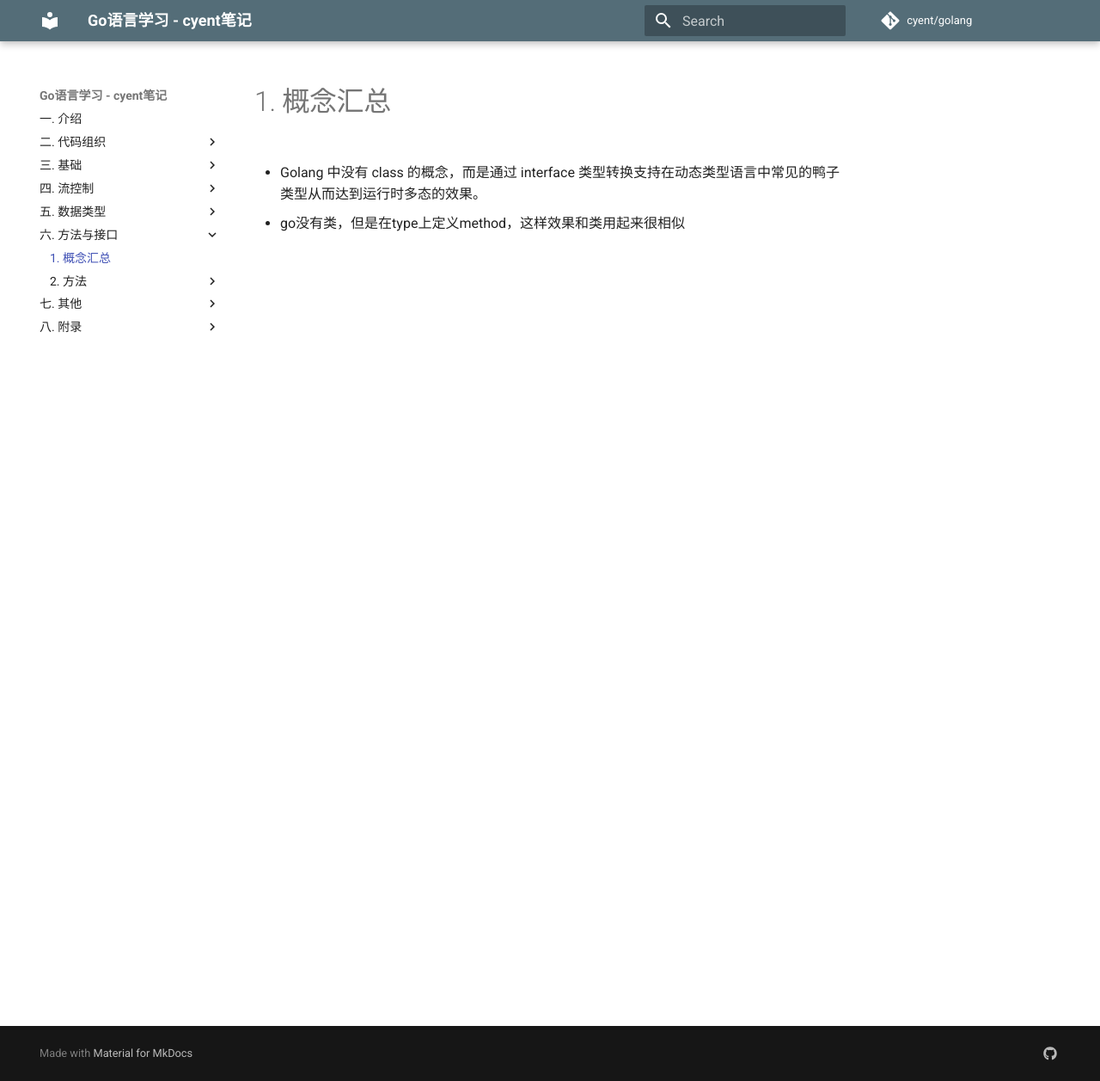
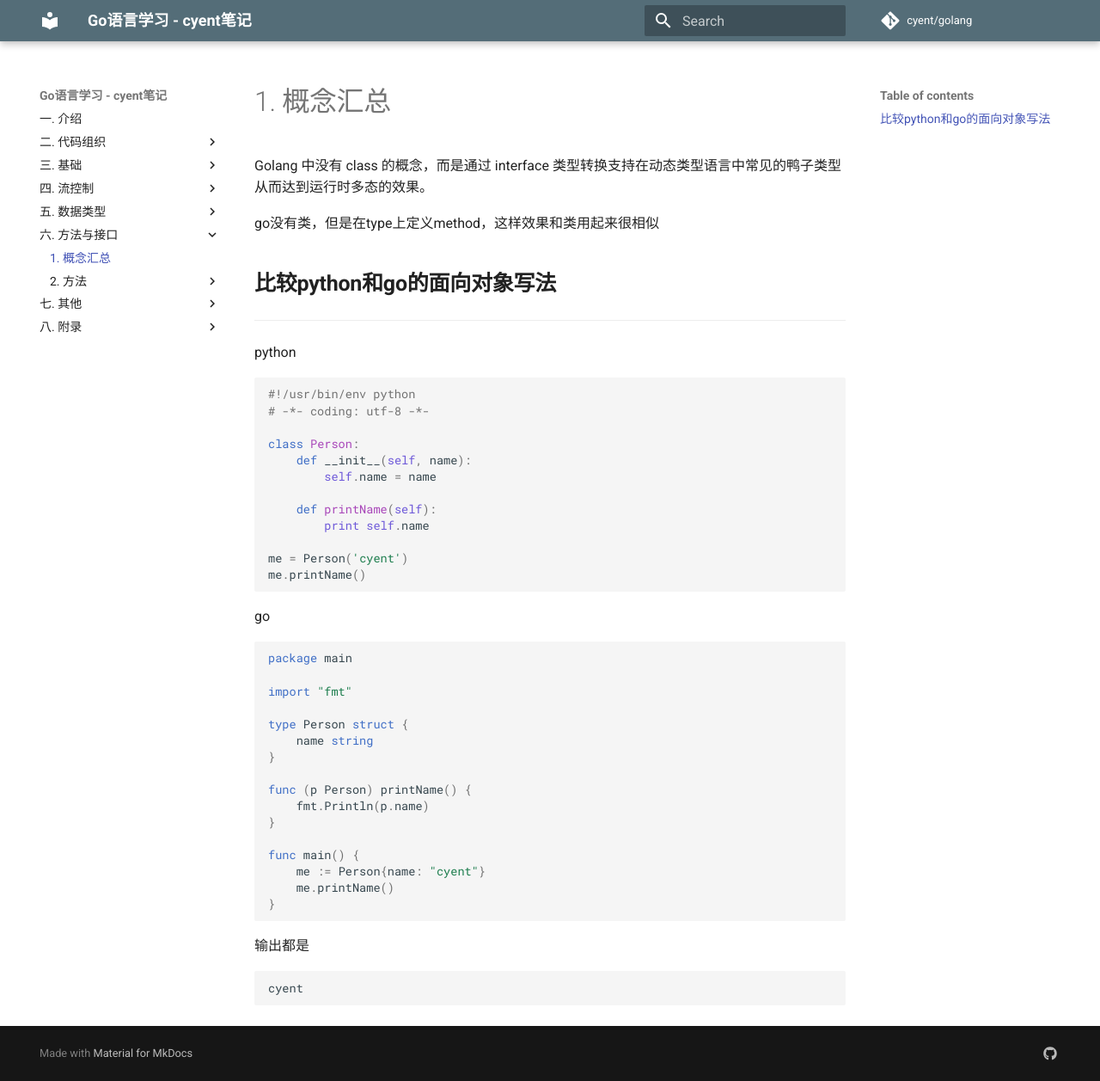
Before and after one commit to yxhsea/golang, an MkDocs documentation site: the page built from docs/method/main.md, in a window 1280 px wide and 1257 px high. Shown: the whole window at 86% size. Built offline with MkDocs 1.6.1 and Material for MkDocs 9.7.7, drawn with Linux system fonts in a browser that asks for light colours; comment, search, counter and statistics services are not loaded; old or Windows-style settings are respelled for this version of MkDocs.

Commit message:
add go and python class

````diff
--- a/docs/method/main.md
+++ b/docs/method/main.md
@@ -1,3 +1,51 @@
-- Golang 中没有 class 的概念，而是通过 interface 类型转换支持在动态类型语言中常见的鸭子类型从而达到运行时多态的效果。
+Golang 中没有 class 的概念，而是通过 interface 类型转换支持在动态类型语言中常见的鸭子类型从而达到运行时多态的效果。
 
-- go没有类，但是在type上定义method，这样效果和类用起来很相似
+go没有类，但是在type上定义method，这样效果和类用起来很相似
+
+## **比较python和go的面向对象写法**
+
+---
+
+python
+
+```python
+#!/usr/bin/env python
+# -*- coding: utf-8 -*-
+
+class Person:
+	def __init__(self, name):
+		self.name = name
+
+	def printName(self):
+		print self.name
+
+me = Person('cyent')
+me.printName()
+```
+
+go
+
+```go
+package main
+
+import "fmt"
+
+type Person struct {
+	name string
+}
+
+func (p Person) printName() {
+	fmt.Println(p.name)
+}
+
+func main() {
+	me := Person{name: "cyent"}
+	me.printName()
+}
+```
+
+输出都是
+
+```text
+cyent
+```
--- a/mkdocs.yml
+++ b/mkdocs.yml
@@ -121,6 +121,7 @@ pages:
         - 3. 同步异步与阻塞非阻塞的关系: other/sync_block.md
         - 4. 位运算: other/binary_operation.md
         - 5. 循环、迭代、遍历、递归的区别: other/loop_iterate_traversal_recursion.md
+        - 6. go和python的比较: other/go_python.md
     - 八. 附录:
         - 1. 文档: appendix/doc.md
         - 2. 编码规范: appendix/code.md
````
Also changed, not shown: docs/other/go_python.md (added, +3 -0 lines).
